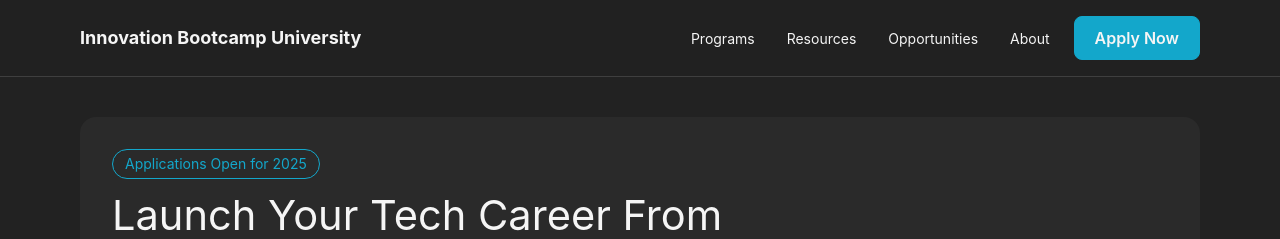
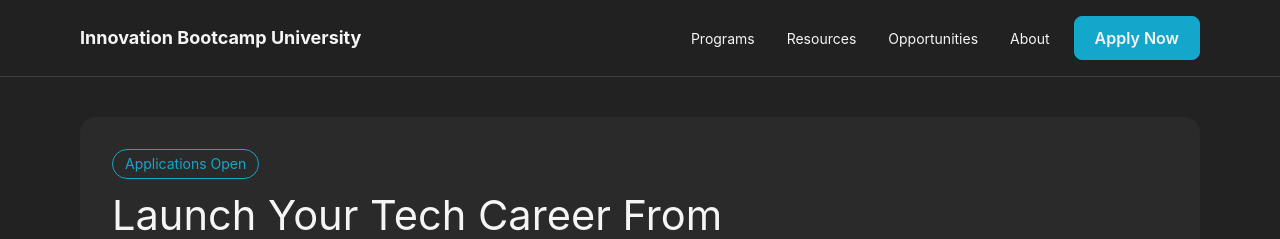
Before and after one commit to gece-c/TARRL-redesign, a Next.js app: page / in a window 1280 px wide. Shown: the top 239 px of the page. Built offline with nearby package versions, Linux system fonts and the light colour scheme.

Commit message:
updated because we are past 2025 duh

```diff
--- a/src/content/site-content.ts
+++ b/src/content/site-content.ts
@@ -41,7 +41,7 @@ export const navItems = [
 ];
 
 export const hero = {
-  badge: "Applications Open for 2025",
+  badge: "Applications Open",
   title: "Launch Your Tech Career From Student to Professional",
   body:
     "Start with foundational education, then transition to earning while you learn through real projects in high-demand tech roles.",
```
